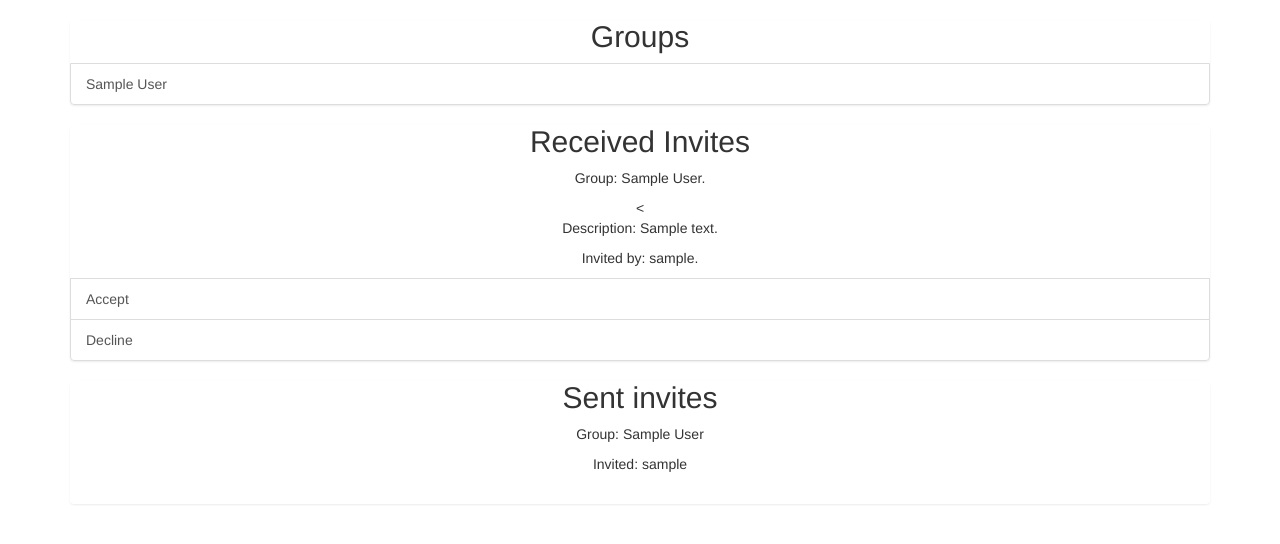
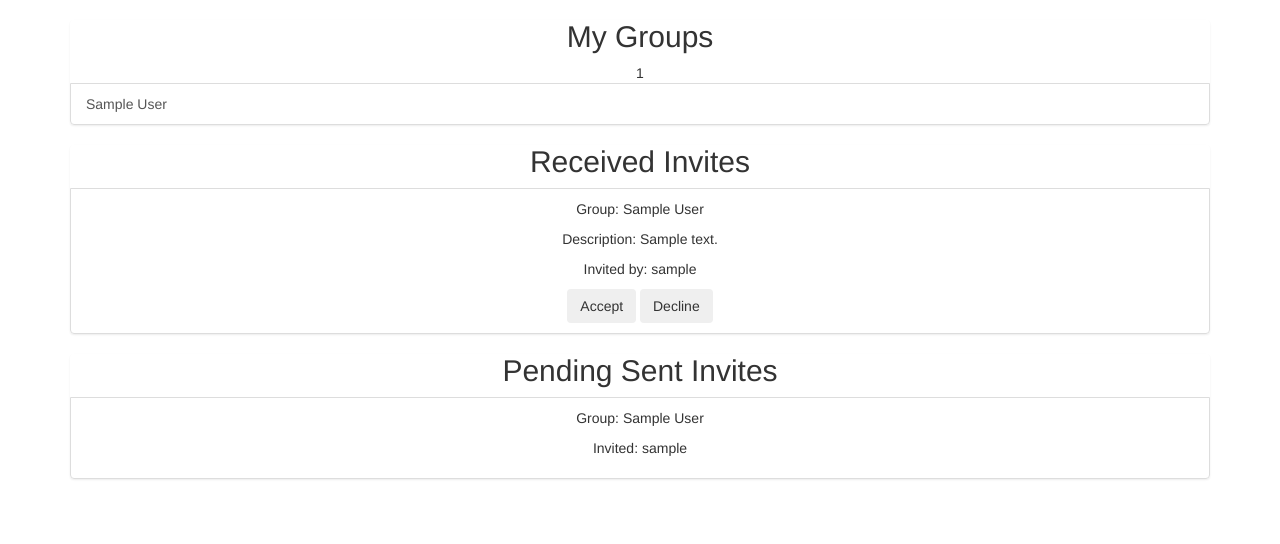
Before and after one commit to bdauer/groupsite, a Django app: template groupsite/templates/groupsite/groups.html in a window 1280 px wide. Shown: the part 50-594 px from the top of the page. Run offline with Django 3.2, Linux system fonts and the light colour scheme; tables that the repository leaves empty hold one stand-in row (values such as "Sample post"); the template is opened without the code that fills it: values that come from a table or form of the project are taken from there, most other values are stand-ins (such as "Sample title", 1, 10 or a date in 2020); some libraries are stand-ins or nearby versions.

Commit message:
Improve the appearance of the inviation lists and add missing form closing tag

```diff
--- a/groupsite/templates/groupsite/groups.html
+++ b/groupsite/templates/groupsite/groups.html
@@ -2,44 +2,57 @@
 
 {% block content %}
     <div class="list-group text-center">
-    <h2>Groups</h2>
+    <h2>My Groups</h2>
 
     {% for group in groups %}
+
         <form method="GET"
-        {% if request.user == group.creator %}
-            action="{% url 'groupsite:update group' pk=group.id %}" >
+            {% if user == group.creator %}
+                name="{{group.id}}"
+                action="{% url 'groupsite:update group' pk=group.id %}">
+            {% else %}
+                action="{% url 'groupsite:group details' pk=group.id %}">
+            {% endif %}
+            {% csrf_token %}
+            {{group.id}}
+
+        {% if user == group.creator %}
+            <button type="button submit" class="list-group-item" name="update_{{group.id}}">
         {% else %}
-            action="{% url 'groupsite:group detail' pk=group.id %}" >
+            <button type="button submit" class="list-group-item" name="detail_{{group.id}}">
         {% endif %}
-        {% csrf_token %}
-        <button type="button submit" class="list-group-item" name="detail_{{group.id}}">
             {{ group.name }}
-        {% if request.user == group.creator %}
+        {% if user == group.creator %}
             <strong>(creator)</strong>
         {% endif %}
         </button>
-
+    </form>
     {% endfor %}
     </div>
 
     <div class="list-group text-center">
     <h2>Received Invites</h2>
     {% for invite in received_invites %}
-    <form method="POST" action="{% url 'groupsite:update invite' pk=group.id %}" >
-        <p>Group: {{ invite.user_group.name }}.</p><
+    <div class="list-group-item">
+    <form method="POST" action="{% url 'groupsite:update invite' pk=invite.user_group.id %}" >
+        <p>Group: {{ invite.user_group.name }}</p>
         <p>Description: {{ invite.user_group.description }}</p>
-        <p>Invited by: {{ invite.invitor.username }}. </p>
-        <button type="button" class="list-group-item" name="accepted_{{invite.id}}">Accept</button>
-        <button type="button" class="list-group-item" name="declined_{{invite.id}}">Decline</button>
+        <p>Invited by: {{ invite.invitor.username }}</p>
+    <div class="button-group" role="group">
+        <button type="button" class="btn btn-secondary" name="accepted_{{invite.id}}">Accept</button>
+        <button type="button" class="btn btn-secondary" name="declined_{{invite.id}}">Decline</button>
+    </div>
+    </div>
     {% endfor %}
     </div>
 
     <div class="list-group text-center">
-    <h2>Sent invites</h2>
+    <h2>Pending Sent Invites</h2>
     {% for invite in sent_invites %}
+    <div class="list-group-item">
         <p>Group: {{ invite.user_group.name }}</p>
         <p>Invited: {{ invite.invitee.username }}</p>
-        <br>
+    </div>
     {% endfor %}
     </div>
 
```
